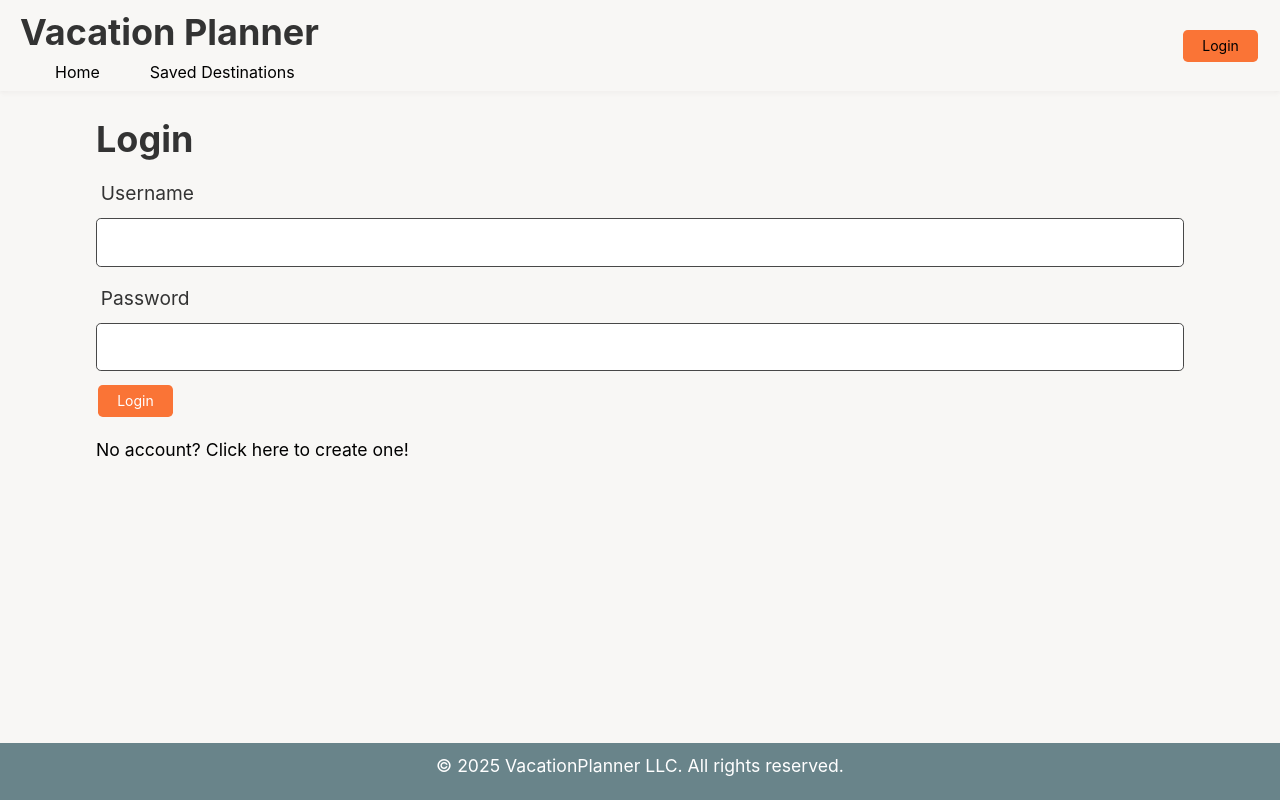
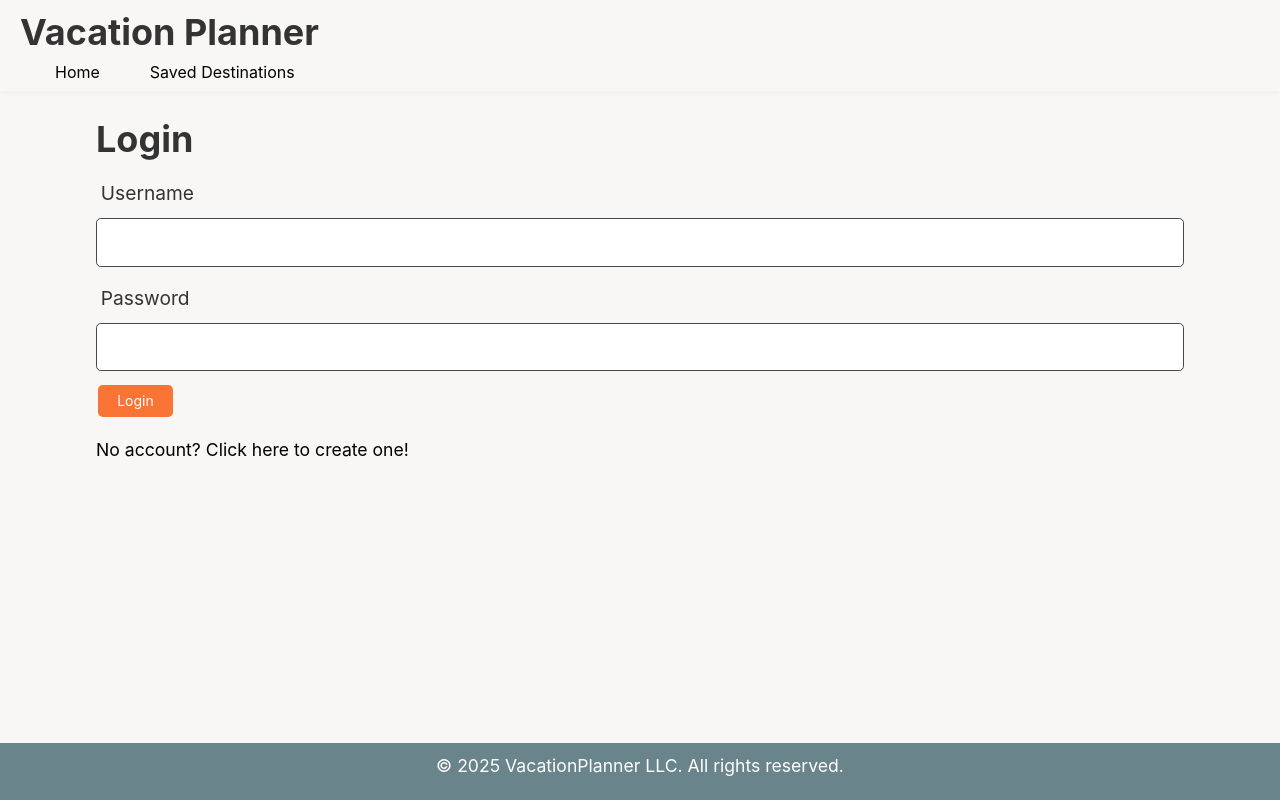
Before and after one commit to HPoyfair/VacationPlanner, a React (Vite) app in the folder client/: page /login in a window 1280 px wide. Built offline with nearby package versions, Linux system fonts and the light colour scheme.

Commit message:
fix login button styling

```diff
--- a/client/src/components/Navbar.tsx
+++ b/client/src/components/Navbar.tsx
@@ -1,11 +1,12 @@
 import { useState, useEffect } from 'react';
-import { Link, useLocation } from 'react-router-dom'; // Import useLocation
+import { Link, useNavigate, useLocation } from 'react-router-dom'; // Import useLocation
 import auth from '../utils/auth';
 import './style.css';
 
 const Navbar = () => {
   const [loginCheck, setLoginCheck] = useState(false);
   const location = useLocation(); // Get current route
+  const navigate = useNavigate();
 
   useEffect(() => {
     if (auth.loggedIn()) {
@@ -31,10 +32,11 @@ const Navbar = () => {
         </ul>
       </nav>
       <div className="display-flex justify-space-between align-center">
+        {location.pathname !== '/login' && (
           <div>
             {!loginCheck ? (
-            <button className="btn" type='button'>
-              <Link to='/login'>Login</Link>
+              <button className="btn" type='button' onClick={() => navigate('/login')}>
+                Login
               </button>
             ) : (
               <button className="btn" type='button' onClick={() => auth.logout()}>
@@ -42,6 +44,7 @@ const Navbar = () => {
               </button>
             )}
           </div>
+        )}
       </div>
     </div>
   );
--- a/client/src/index.css
+++ b/client/src/index.css
@@ -240,6 +240,9 @@ a {
 
 .error {
   color: red;
+}
+
+.centered {
   text-align: center;
 }
 
--- a/client/src/pages/Home.tsx
+++ b/client/src/pages/Home.tsx
@@ -203,7 +203,7 @@ const Home = () => {
         handleSearch={handleSearch}
       />
       </div>
-      {searchError && <p className= "error" >{searchError}</p>}
+      {searchError && <p className= "error centered" >{searchError}</p>}
 
       {isLoading && (<div className="loadingDiv"><img src='./orange_loading.gif' width='30%' alt="Loading..." /></div>)}
 
```
Lines whose indentation alone changed are shown as unchanged.
